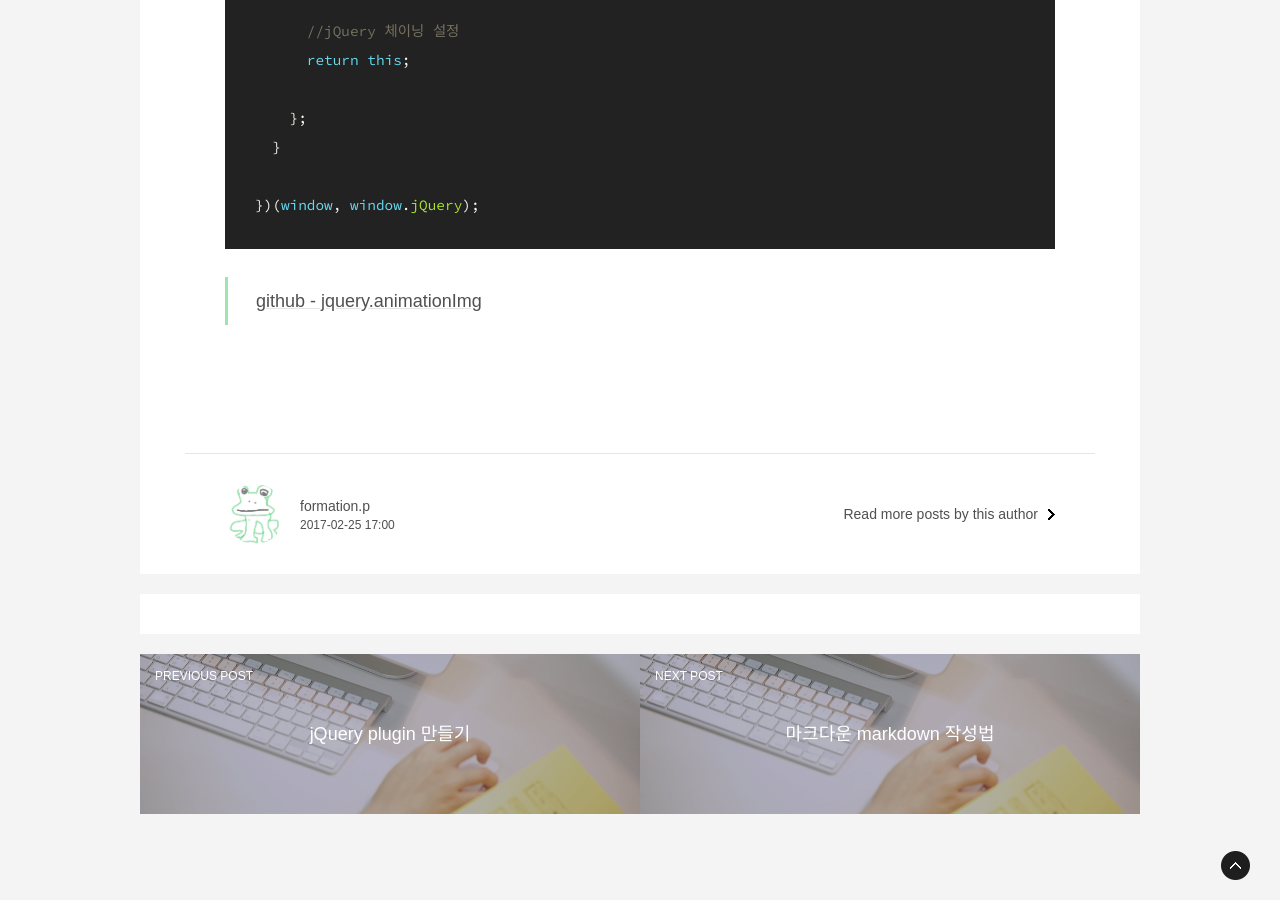
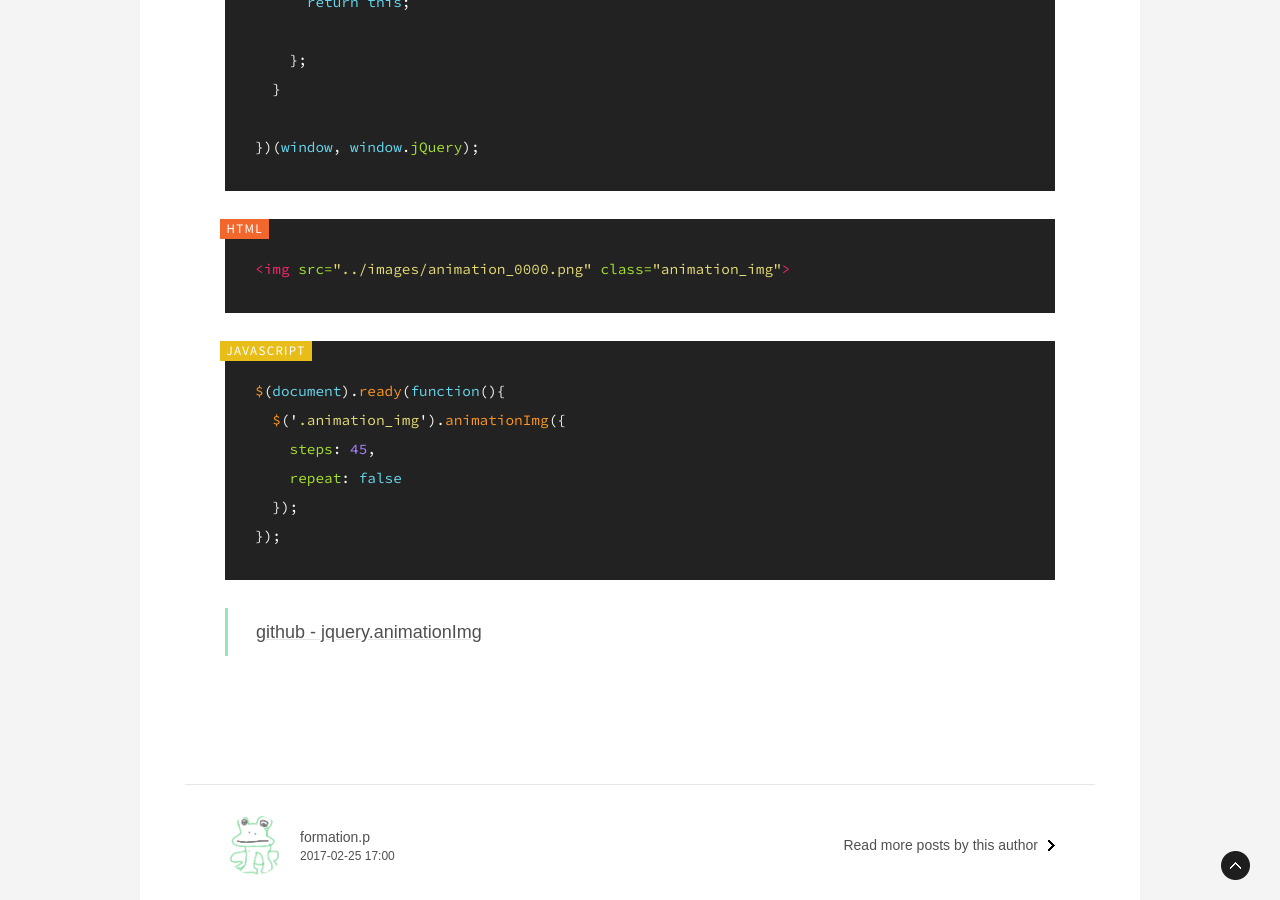
Before and after one commit to gutmate/gutmate.github.com, a Jekyll site: the page built from _posts/2017-02-25-jquery-animation.md, in a window 1280 px wide and 900 px high, scrolled down 2659 px. Built offline with Jekyll 4.4.1, drawn with Linux system fonts in a browser that asks for light colours; some web fonts are replaced; comment, search, counter and statistics services are not loaded; some of the changed text lies outside the part shown.

Commit message:
Update Posting about jQuery-anmation

````diff
--- a/_posts/2017-02-25-jquery-animation.md
+++ b/_posts/2017-02-25-jquery-animation.md
@@ -11,7 +11,7 @@ tags:
 # jQuery image animation
 
 * 이미지 src값의 증가하는 숫자의 범위는 0000~9999 까지로 하며 파일명 또한 0000~9999까지로 만든다. (네자리 숫자)
-* imgname0000.jpg | imgname-0001.gif | imgname_0002.png...
+* imgname0000.jpg / imgname-0001.gif / imgname_0002.png...
 * 이미지 확장자는 png/jpg/gif 로 한다.
 * @var rePath; [첫번째 문자] ~ [4자리 숫자.] 전까지의 값을 반환
 * (4자리 숫자.png/jpg/gif ([ex] 0000.jpg)는 반환값에 포함되지 않는다.)
@@ -90,4 +90,17 @@ tags:
 })(window, window.jQuery);
 ```
 
+```html
+<img src="../images/animation_0000.png" class="animation_img">
+```
+
+```javascript
+$(document).ready(function(){
+  $('.animation_img').animationImg({
+    steps: 45,
+    repeat: false
+  });
+});
+```
+
 > ### [github - jquery.animationImg](https://github.com/gutmate/animationJS)
````
